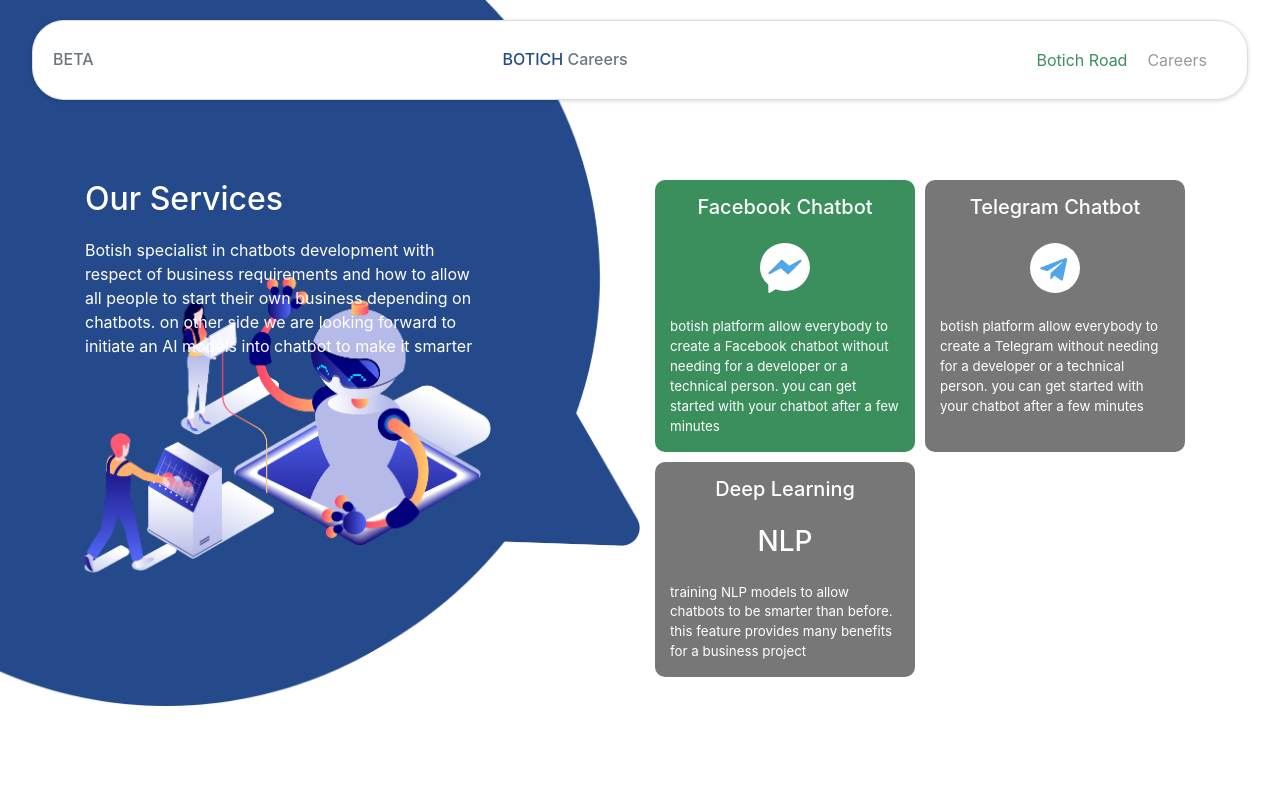
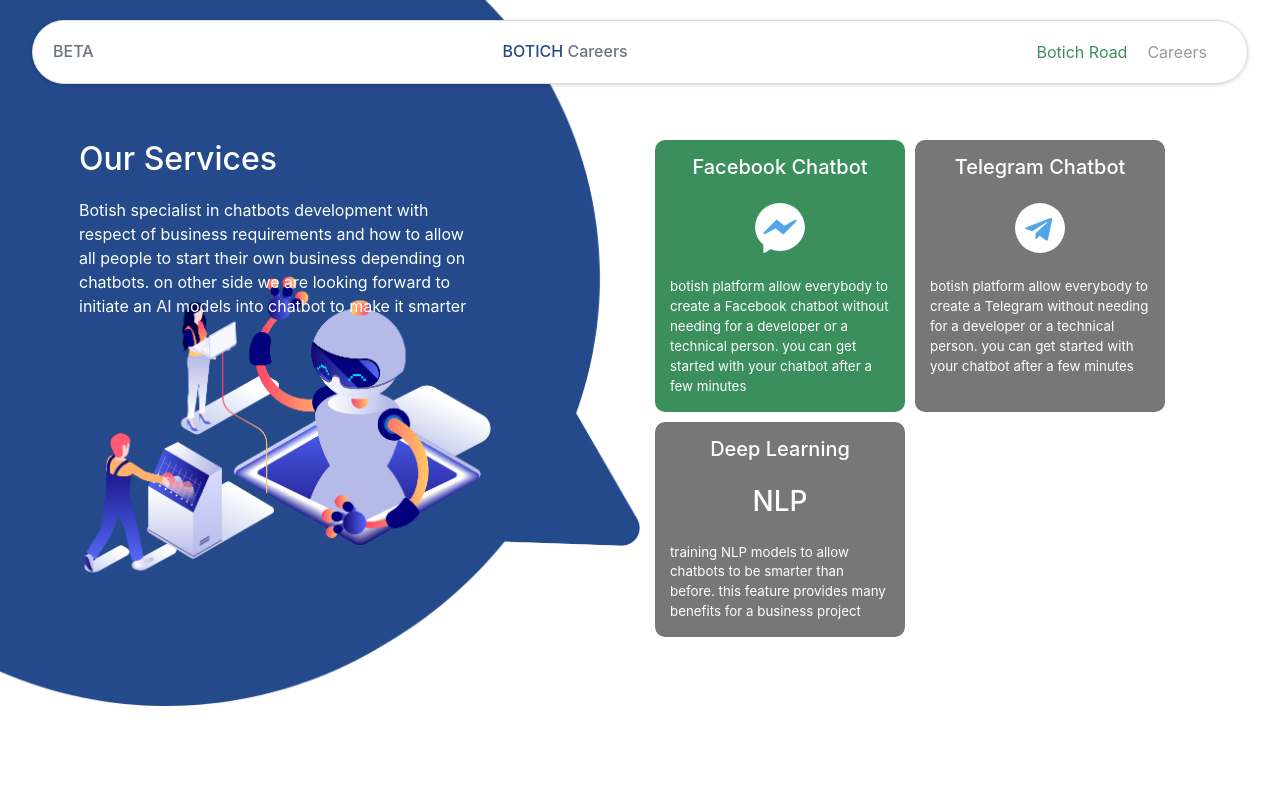
Before and after one commit to DeVMohammedEssam/botich_landing, a Next.js app: page / in a window 1280 px wide. Shown: the top 800 px of the page. Built offline with nearby package versions, Linux system fonts and the light colour scheme.

Commit message:
fixing home styles

```diff
--- a/styles/_global.scss
+++ b/styles/_global.scss
@@ -31,5 +31,8 @@ a:hover {
   text-decoration: none;
 }
 .avoid-navbar {
-  padding-top: 20vh;
+  padding-top: 15vh;
 }
+.container {
+  max-width: 90vw !important;
+}
--- a/styles/_home.scss
+++ b/styles/_home.scss
@@ -4,7 +4,7 @@
 }
 .home header {
   width: 100vw;
-  min-height: 125vh;
+  min-height: 100vh;
   position: relative;
 }
 .home header::after {
@@ -19,12 +19,15 @@
     background-repeat: no-repeat;
     background-size: 50%;
     background-position: 0% 0%;
+    opacity: 1;
     left: 0;
     top: 0;
     bottom: 0;
     right: 0;
     height: 100%;
     width: 100%;
+  }
+  @media screen and (min-width: 1300px) {
   }
 }
 .home .services {
--- a/styles/components/_featureCard.scss
+++ b/styles/components/_featureCard.scss
@@ -1,7 +1,7 @@
 /** @format */
 
 .feature-card {
-  max-width: 260px;
+  max-width: 250px;
   min-height: 200px;
   color: #fff;
   display: flex;
--- a/styles/components/_navbar.scss
+++ b/styles/components/_navbar.scss
@@ -3,7 +3,7 @@
 nav {
   background-color: #fff;
   border-radius: 32px;
-  height: 10vh;
+  height: 8vh;
   // @media screen and (min-width:1300px) {
   //   hei
   // }
```
